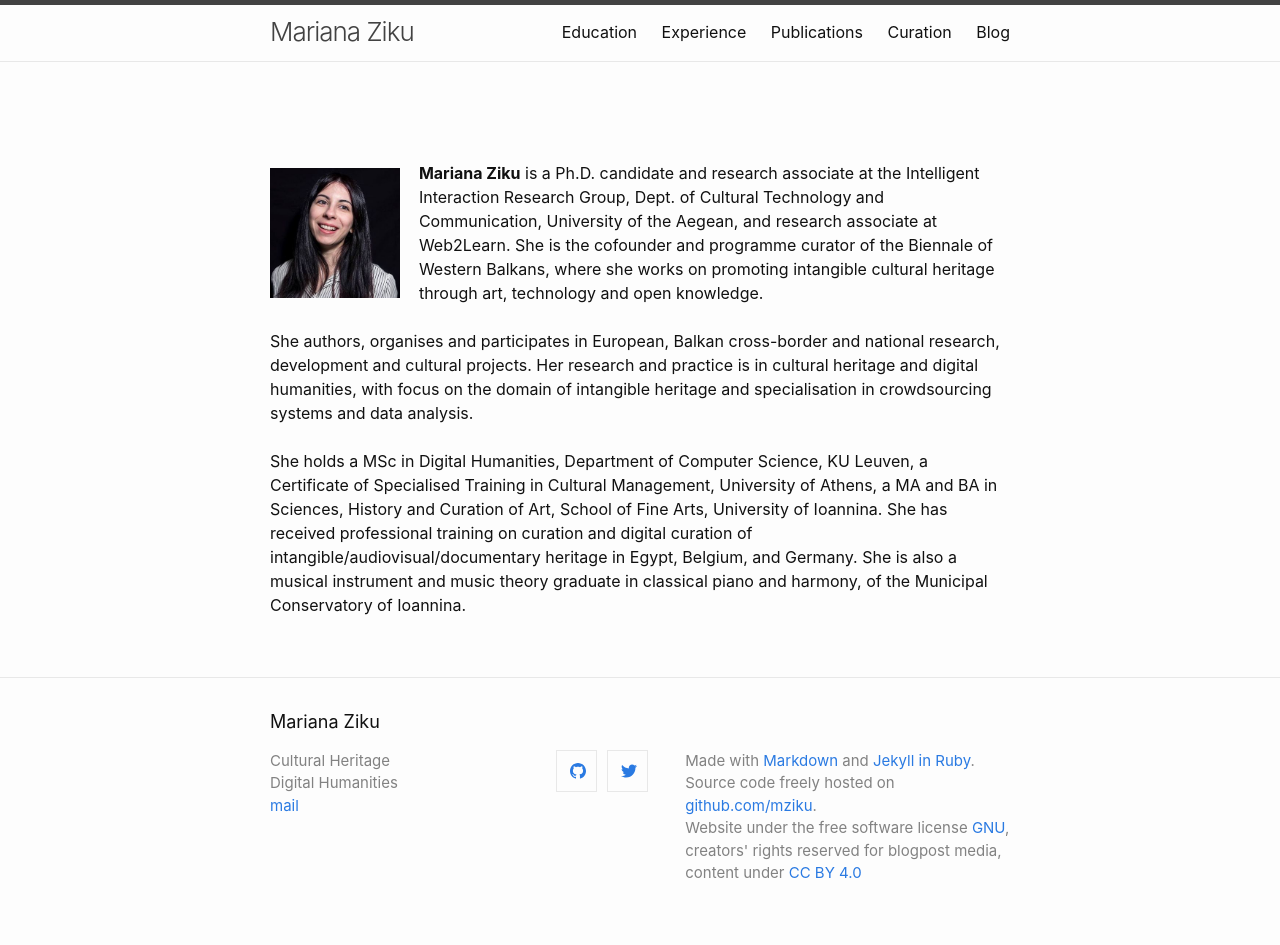
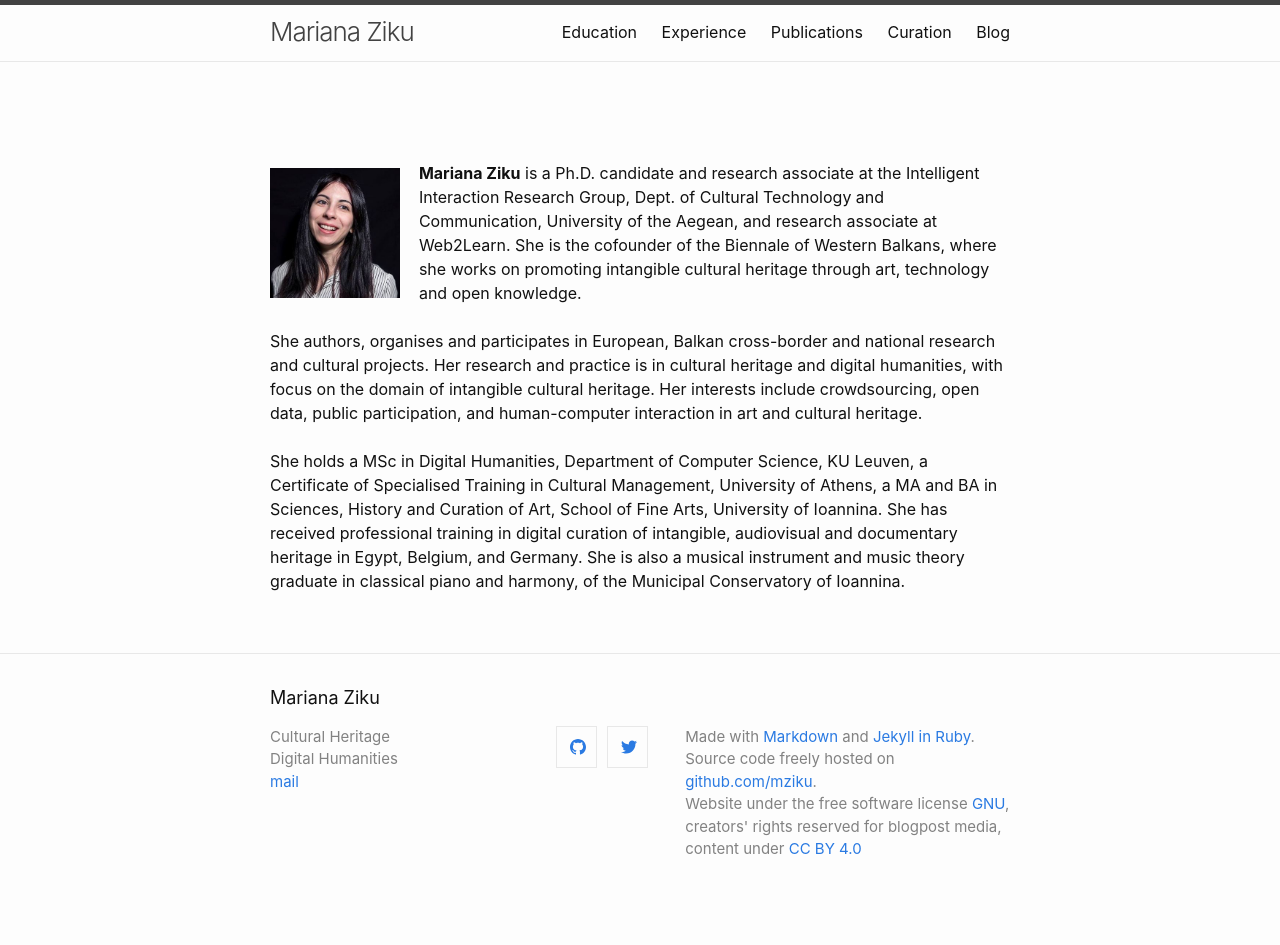
Before and after one commit to mziku/mziku.github.io, a Jekyll site: the page built from index.md, in a window 1280 px wide. Built offline with Jekyll 4.4.1, drawn with Linux system fonts in a browser that asks for light colours; after the commit the page ends 921 px from its top, so only the background shows below that.

Commit message:
Update index.md

```diff
--- a/index.md
+++ b/index.md
@@ -4,10 +4,10 @@
 
 <br>
 <p style="float: left;"><img src="https://mziku.github.io/images/10574310_795517237244850_4768544535441850499_n(1).jpg" style="float:left; margin-top:2mm; margin-right:5mm; margin-left:5;" alt="mariana-ziku-profile-picture" width="130" height="auto"></p>
-**Mariana Ziku** is a Ph.D. candidate and research associate at the Intelligent Interaction Research Group, Dept. of Cultural Technology and Communication, University of the Aegean, and research associate at Web2Learn. She is the cofounder and programme curator of the Biennale of Western Balkans, where she works on promoting intangible cultural heritage through art, technology and open knowledge.
+**Mariana Ziku** is a Ph.D. candidate and research associate at the Intelligent Interaction Research Group, Dept. of Cultural Technology and Communication, University of the Aegean, and research associate at Web2Learn. She is the cofounder of the Biennale of Western Balkans, where she works on promoting intangible cultural heritage through art, technology and open knowledge.
 <br>
 <br>
-She authors, organises and participates in European, Balkan cross-border and national research, development and cultural projects. Her research and practice is in cultural heritage and digital humanities, with focus on the domain of intangible heritage and specialisation in crowdsourcing systems and data analysis.
+She authors, organises and participates in European, Balkan cross-border and national research and cultural projects. Her research and practice is in cultural heritage and digital humanities, with focus on the domain of intangible cultural heritage. Her interests include crowdsourcing, open data, public participation, and human-computer interaction in art and cultural heritage.
 <br>
 <br>
-She holds a MSc in Digital Humanities, Department of Computer Science, KU Leuven, a Certificate of Specialised Training in Cultural Management, University of Athens, a MA and BA in Sciences, History and Curation of Art, School of Fine Arts, University of Ioannina. She has received professional training on curation and digital curation of intangible/audiovisual/documentary heritage in Egypt, Belgium, and Germany. She is also a musical instrument and music theory graduate in classical piano and harmony, of the Municipal Conservatory of Ioannina.
+She holds a MSc in Digital Humanities, Department of Computer Science, KU Leuven, a Certificate of Specialised Training in Cultural Management, University of Athens, a MA and BA in Sciences, History and Curation of Art, School of Fine Arts, University of Ioannina. She has received professional training in digital curation of intangible, audiovisual and documentary heritage in Egypt, Belgium, and Germany. She is also a musical instrument and music theory graduate in classical piano and harmony, of the Municipal Conservatory of Ioannina.
```
